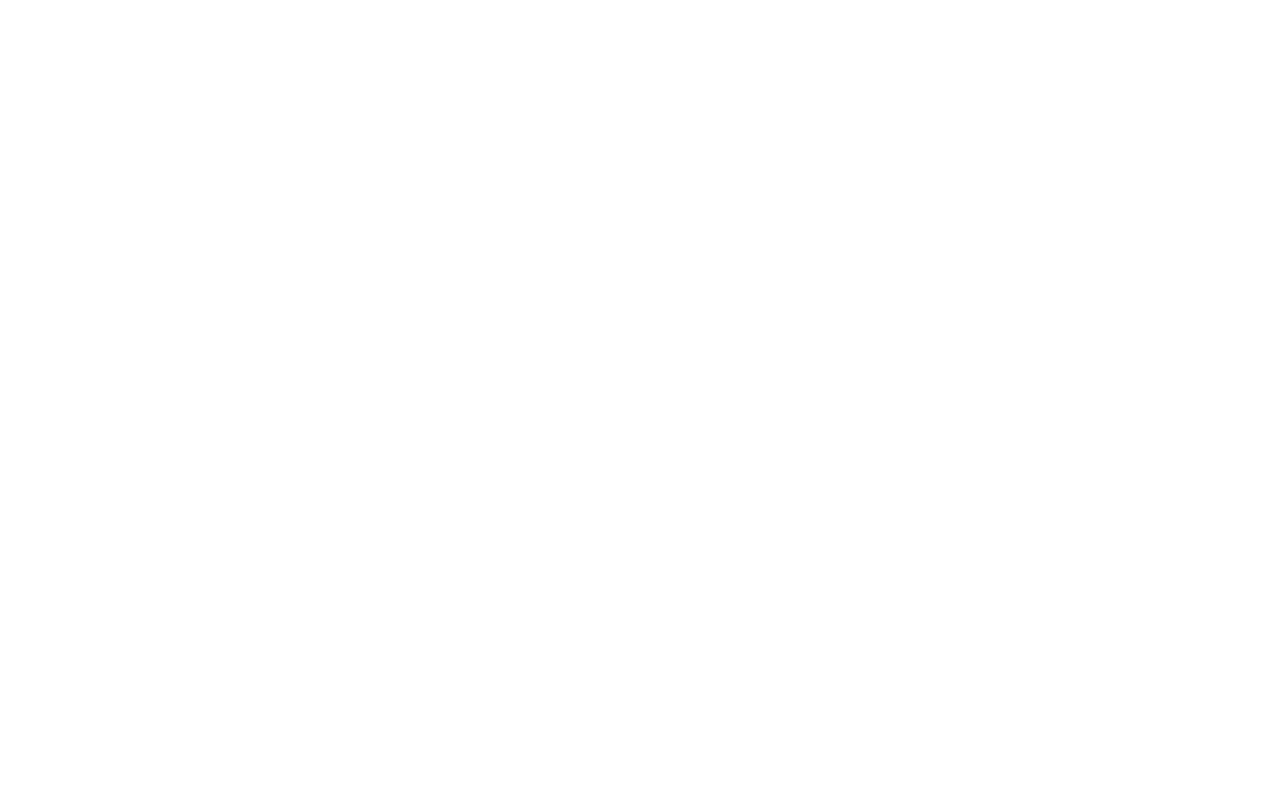
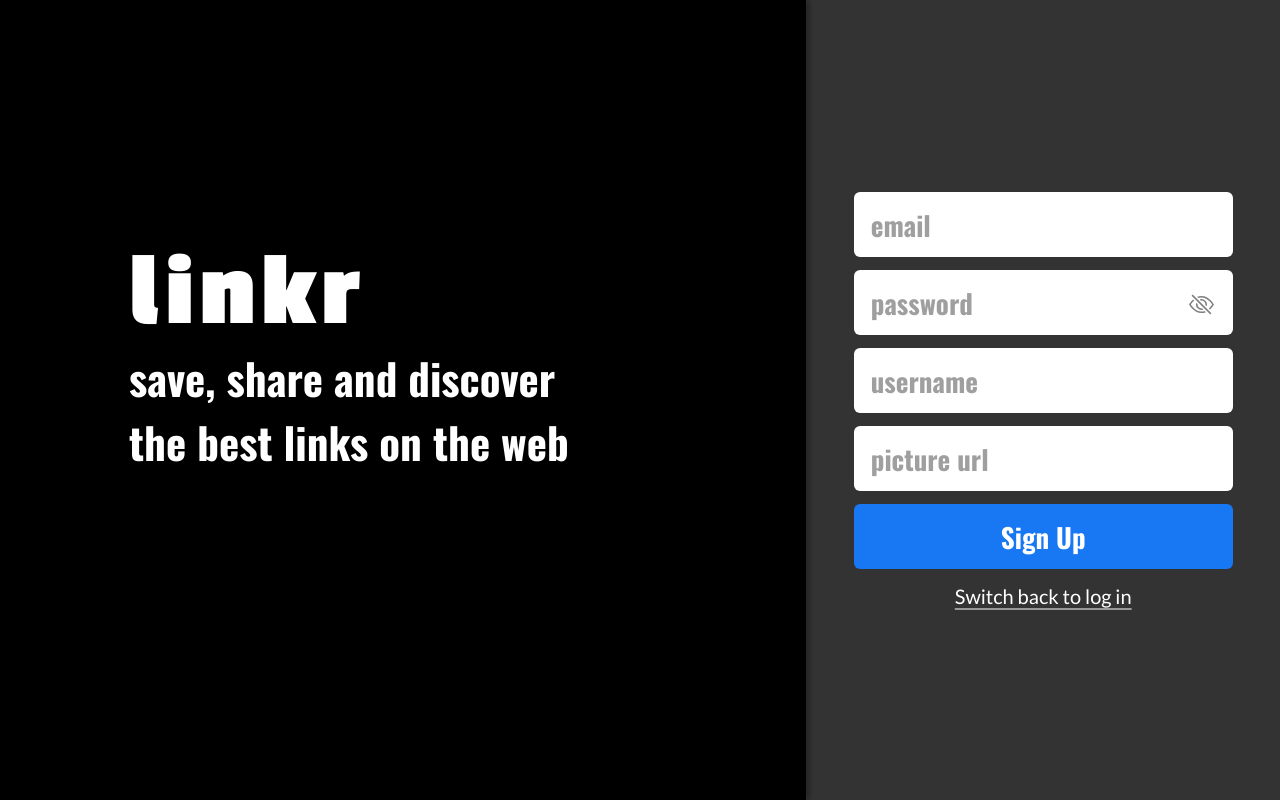
Before and after one commit to ana-pairo/linkr, a React (Create React App) app: page /sign-up in a window 1280 px wide. Before the commit this address had no page. Built offline with nearby package versions, Linux system fonts and the light colour scheme.

Commit message:
SignUp screen design

```diff
--- /dev/null
+++ b/src/common/Forms/EyeIconBox.js
@@ -0,0 +1,37 @@
+import styled from "styled-components";
+import { BsEyeSlash, BsEye } from "react-icons/bs";
+
+export default function EyeIconBox({ showPassword, setShowPassword }) {
+  return (
+    <Wrapper>
+      {showPassword ? (
+        <BsEye
+          color=" rgba(0, 0, 0, 0.5)"
+          size="25px"
+          onClick={() => {
+            setShowPassword(!showPassword);
+          }}
+        />
+      ) : (
+        <BsEyeSlash
+          color=" rgba(0, 0, 0, 0.5)"
+          size="25px"
+          onClick={() => {
+            setShowPassword(!showPassword);
+          }}
+        />
+      )}
+    </Wrapper>
+  );
+}
+
+const Wrapper = styled.div`
+  position: absolute;
+  right: 5%;
+  top: 100px;
+
+  @media (max-width: 1000px) {
+    right: 3%;
+    top: 83px;
+  }
+`;
--- /dev/null
+++ b/src/common/Forms/FormStyle.js
@@ -0,0 +1,39 @@
+import styled from "styled-components";
+
+const FormBox = styled.form`
+  width: 80%;
+  display: flex;
+  flex-direction: column;
+  position: relative;
+
+  input {
+    height: 65px;
+    background: #ffffff;
+    text-decoration: none;
+    border: none;
+    outline: none;
+    border-radius: 6px;
+    padding-left: 17px;
+    padding-right: 50px;
+    margin-bottom: 13px;
+    font-family: "Oswald", sans-serif;
+    font-weight: 700;
+    font-size: 27px;
+    line-height: 40px;
+    color: #9f9f9f;
+
+    @media (max-width: 1000px) {
+      height: 55px;
+    }
+  }
+
+  input::placeholder {
+    color: #9f9f9f;
+    font-family: "Oswald", sans-serif;
+    font-weight: 700;
+    font-size: 27px;
+    line-height: 40px;
+  }
+`;
+
+export default FormBox;
--- /dev/null
+++ b/src/common/Forms/SubmitButton.js
@@ -0,0 +1,44 @@
+import styled from "styled-components";
+import { ThreeDots } from "react-loader-spinner";
+
+export default function SubmitButton({ children, isDisable }) {
+  return (
+    <Wrapper isDisable={isDisable}>
+      {isDisable ? (
+        <ThreeDots
+          height="20"
+          width="80"
+          radius="9"
+          color="white"
+          ariaLabel="three-dots-loading"
+        />
+      ) : (
+        children
+      )}
+    </Wrapper>
+  );
+}
+
+const Wrapper = styled.button`
+  width: 100%;
+  height: 65px;
+  display: flex;
+  justify-content: center;
+  align-items: center;
+  text-decoration: none;
+  border: none;
+  outline: #a328d6;
+  border-radius: 6px;
+  background-color: #1877f2;
+  opacity: ${(props) => (props.isDisable ? 0.7 : 1)};
+  font-family: "Oswald", sans-serif;
+  font-weight: 700;
+  font-size: 27px;
+  line-height: 40px;
+  color: #ffffff;
+
+  @media (max-width: 1000px) {
+    height: 55px;
+    font-size: 22px;
+  }
+`;
--- a/src/components/App.js
+++ b/src/components/App.js
@@ -1,6 +1,8 @@
 import { BrowserRouter, Route, Routes } from "react-router-dom";
 
 import GlobalStyles from "../common/GlobalStyles";
+
+import SignUp from "./SignUp/signUp";
 
 export default function App() {
   return (
@@ -10,6 +12,7 @@
       <BrowserRouter>
         <Routes>
           <Route path="/" element={<> Hello Word </>} />
+          <Route path="/sign-up" element={<SignUp />} />
         </Routes>
       </BrowserRouter>
     </>
--- /dev/null
+++ b/src/components/SignUp/signUp.js
@@ -0,0 +1,45 @@
+import { useState } from "react";
+
+import {
+  Container,
+  LeftWrapper,
+  RightWrapper,
+  StyledLink,
+} from "./signUpStyledComponents";
+import FormBox from "../../common/Forms/FormStyle";
+import EyeIconBox from "../../common/Forms/EyeIconBox";
+import SubmitButton from "../../common/Forms/SubmitButton";
+
+export default function SignUp() {
+  const [showPassword, setShowPassword] = useState(false);
+  const [isDisable, setIsDisable] = useState(false);
+
+  return (
+    <Container>
+      <LeftWrapper>
+        <div>
+          <h1>linkr</h1>
+          <h2>save, share and discover the best links on the web</h2>
+        </div>
+      </LeftWrapper>
+      <RightWrapper>
+        <FormBox>
+          <input type="text" name="email" placeholder="email" />
+          <input
+            type={showPassword ? "text" : "password"}
+            name="password"
+            placeholder="password"
+          />
+          <EyeIconBox
+            showPassword={showPassword}
+            setShowPassword={setShowPassword}
+          />
+          <input type="text" name="username" placeholder="username" />
+          <input type="text" name="picture" placeholder="picture url" />
+          <SubmitButton isDisable={isDisable}>Sign Up</SubmitButton>
+        </FormBox>
+        <StyledLink to="/">Switch back to log in</StyledLink>
+      </RightWrapper>
+    </Container>
+  );
+}
--- /dev/null
+++ b/src/components/SignUp/signUpStyledComponents.js
@@ -0,0 +1,125 @@
+import styled from "styled-components";
+import { Link } from "react-router-dom";
+
+const Container = styled.div`
+  height: 100vh;
+  position: relative;
+  background-color: #333333;
+  color: #ffffff;
+
+  @media (max-width: 1000px) {
+    position: initial;
+    overflow-y: scroll;
+  }
+`;
+
+const LeftWrapper = styled.div`
+  height: 100%;
+  width: 63%;
+  display: flex;
+  flex-direction: column;
+  position: absolute;
+  left: 0;
+  background-color: #000000;
+  box-shadow: 4px 0px 4px rgba(0, 0, 0, 0.25);
+
+  div {
+    display: flex;
+    flex-direction: column;
+    width: 442px;
+    position: absolute;
+    top: 30%;
+    left: 16%;
+    font-weight: 700;
+  }
+
+  h1 {
+    font-family: "Passion One", cursive;
+    font-size: 106px;
+    line-height: 106px;
+    letter-spacing: 0.05em;
+  }
+
+  h2 {
+    font-family: "Oswald", sans-serif;
+    font-size: 43px;
+    line-height: 64px;
+  }
+
+  @media (max-width: 1000px) {
+    position: initial;
+    display: flex;
+    align-items: center;
+    height: 30%;
+    min-height: 180px;
+    width: 100%;
+    flex-wrap: nowrap;
+    box-shadow: 0px 4px 4px rgba(0, 0, 0, 0.25);
+
+    div {
+      width: initial;
+      position: initial;
+      height: 100%;
+      width: 63%;
+      min-width: 240px;
+      display: flex;
+      flex-direction: column;
+      justify-content: center;
+      align-items: center;
+      text-align: center;
+      font-size: 700;
+    }
+
+    h1 {
+      font-size: 76px;
+      line-height: 84px;
+    }
+
+    h2 {
+      font-size: 23px;
+      line-height: 34px;
+    }
+  }
+`;
+
+const RightWrapper = styled.div`
+  height: 100%;
+  width: 37%;
+  display: flex;
+  flex-direction: column;
+  align-items: center;
+  justify-content: center;
+  position: absolute;
+  right: 0;
+
+  @media (max-width: 1000px) {
+    position: initial;
+    width: 100%;
+    height: 70%;
+    min-height: 450px;
+    padding-top: 40px;
+    flex-wrap: nowrap;
+    justify-content: initial;
+  }
+`;
+
+const StyledLink = styled(Link)`
+  margin-top: 15px;
+  font-family: "Lato", sans-serif;
+  font-weight: 400;
+  font-size: 20px;
+  line-height: 24px;
+  text-align: center;
+  outline: none;
+  text-decoration-line: underline;
+  text-decoration-color: rgb(255, 255, 255, 0.5);
+  text-underline-offset: 4px;
+  color: #ffffff;
+
+  @media (max-width: 1000px) {
+    font-size: 17px;
+    margin-bottom: 20px;
+  }
+`;
+
+export { Container, LeftWrapper, RightWrapper, StyledLink };
```
